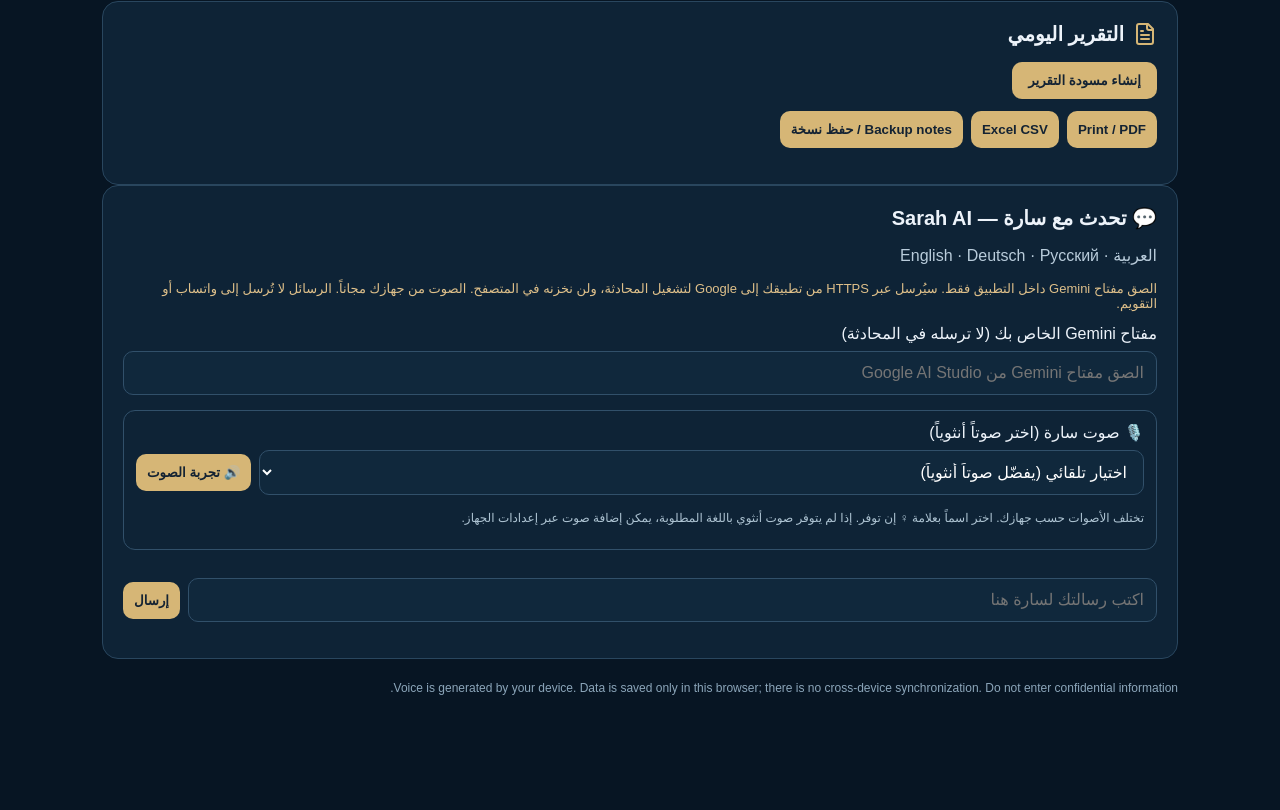
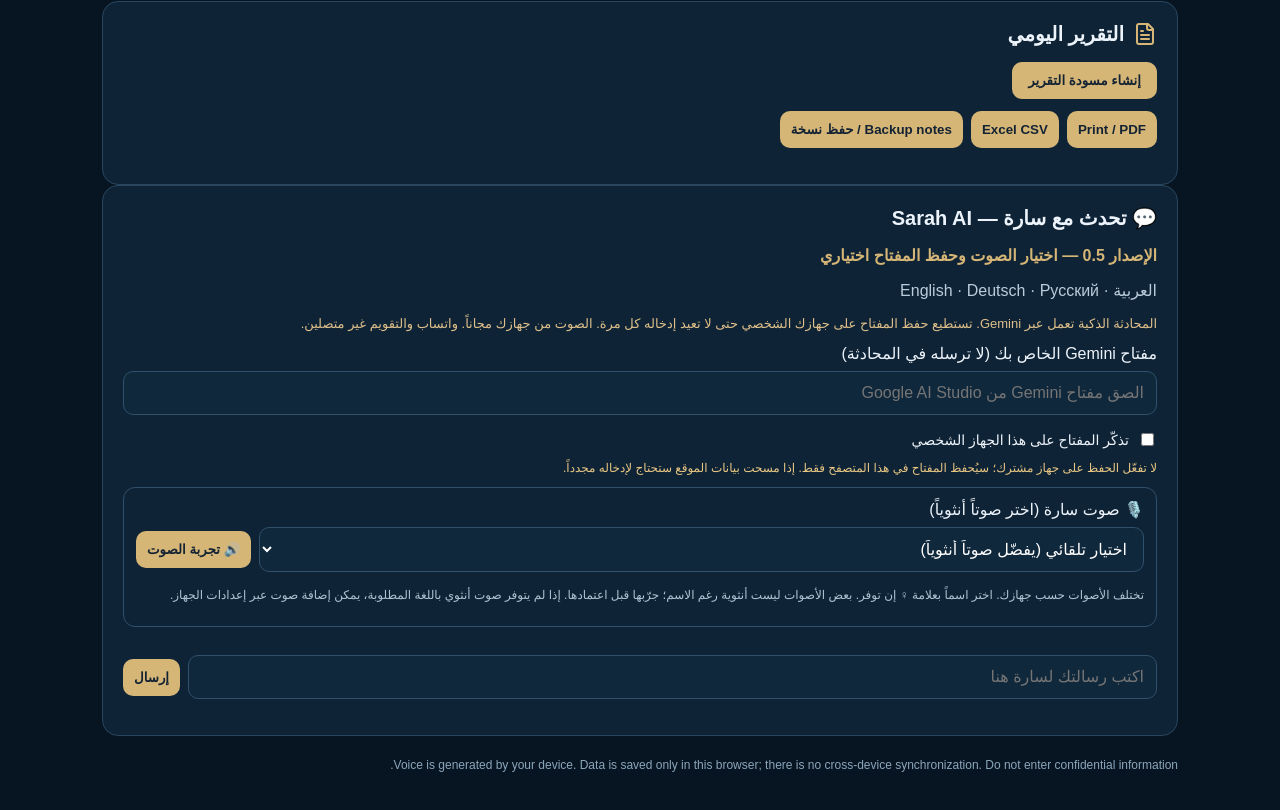
Before and after one commit to tariqbarhoom1-max/Sara, a Next.js app: page / in a window 1280 px wide. Shown: the part 694-1504 px from the top of the page. Before the commit the page ends 1433 px from the top, so only its background shows below. Built offline with nearby package versions, Linux system fonts and the light colour scheme.

Commit message:
Let private-device users remember Gemini key optionally; improve voice preview and add visible version

```diff
--- a/app/SarahChat.tsx
+++ b/app/SarahChat.tsx
@@ -1,13 +1,15 @@
 'use client';
 import {useState,useRef,useEffect} from 'react';
 type Msg={role:'user'|'assistant';content:string};
-export default function SarahChat(){const [geminiKey,setGeminiKey]=useState('');const [entry,setEntry]=useState('');const [messages,setMessages]=useState<Msg[]>([]);const [busy,setBusy]=useState(false);const [error,setError]=useState('');const [speaking,setSpeaking]=useState(false);const [voiceStatus,setVoiceStatus]=useState('');const utteranceRef=useRef<SpeechSynthesisUtterance|null>(null);const [availableVoices,setAvailableVoices]=useState<SpeechSynthesisVoice[]>([]);const [preferredVoice,setPreferredVoice]=useState('');
-useEffect(()=>{if(!('speechSynthesis' in window))return;const sync=()=>setAvailableVoices(window.speechSynthesis.getVoices());sync();window.speechSynthesis.addEventListener?.('voiceschanged',sync);try{setPreferredVoice(localStorage.getItem('sarah.voice')||'')}catch{}return()=>{window.speechSynthesis.removeEventListener?.('voiceschanged',sync)}},[]);
+export default function SarahChat(){const [geminiKey,setGeminiKey]=useState('');const [rememberKey,setRememberKey]=useState(false);const [entry,setEntry]=useState('');const [messages,setMessages]=useState<Msg[]>([]);const [busy,setBusy]=useState(false);const [error,setError]=useState('');const [speaking,setSpeaking]=useState(false);const [voiceStatus,setVoiceStatus]=useState('');const utteranceRef=useRef<SpeechSynthesisUtterance|null>(null);const [availableVoices,setAvailableVoices]=useState<SpeechSynthesisVoice[]>([]);const [preferredVoice,setPreferredVoice]=useState('');
+useEffect(()=>{if(!('speechSynthesis' in window))return;const sync=()=>setAvailableVoices(window.speechSynthesis.getVoices());sync();window.speechSynthesis.addEventListener?.('voiceschanged',sync);try{setPreferredVoice(localStorage.getItem('sarah.voice')||'');const saved=localStorage.getItem('sarah.gemini.key');if(saved){setGeminiKey(saved);setRememberKey(true)}}catch{}return()=>{window.speechSynthesis.removeEventListener?.('voiceschanged',sync)}},[]);
 const women=['laila','layla','leila','samantha','karen','moira','tessa','ava','allison','victoria','serena','susan','zira','anna','helena','katja','milena','irina','olga','female','woman','zahra','amira','mariam','nora','lucia','mónica','monica','fiona','alice','joana','martha'];
 function rankVoice(v:SpeechSynthesisVoice,lang:string){const name=v.name.toLowerCase();return (v.lang.toLowerCase().startsWith(lang.slice(0,2).toLowerCase())?100:0)+(women.some(n=>name.includes(n))?25:0)+(v.localService?3:0)}
 function selectedFor(lang:string){const voices=window.speechSynthesis.getVoices();const selected=voices.find(v=>v.voiceURI===preferredVoice);if(selected&&selected.lang.slice(0,2).toLowerCase()===lang.slice(0,2).toLowerCase())return selected;return [...voices].filter(v=>v.lang.slice(0,2).toLowerCase()===lang.slice(0,2).toLowerCase()).sort((a,b)=>rankVoice(b,lang)-rankVoice(a,lang))[0]}
+function rememberChange(checked:boolean){setRememberKey(checked);try{if(checked&&geminiKey.trim()){localStorage.setItem('sarah.gemini.key',geminiKey.trim().replace(/\s+/g,''))}else{localStorage.removeItem('sarah.gemini.key')}}catch{setVoiceStatus('تعذر حفظ المفتاح على هذا الجهاز')}}
+function keyChange(key:string){setGeminiKey(key);setError('');if(rememberKey)try{localStorage.setItem('sarah.gemini.key',key.trim().replace(/\s+/g,''))}catch{}}
 function chooseVoice(uri:string){setPreferredVoice(uri);try{localStorage.setItem('sarah.voice',uri)}catch{}setVoiceStatus(uri?'تم اختيار الصوت. اضغط «تجربة الصوت» للاستماع.':'سيتم اختيار أفضل صوت متاح تلقائياً.')}
-function previewVoice(){speak('مرحباً، أنا سارة، مساعدتك الشخصية. سعيدة بالتحدث معك.')}
+function previewVoice(){const v=availableVoices.find(x=>x.voiceURI===preferredVoice);const code=v?.lang.slice(0,2).toLowerCase()||'ar';const sample=code==='en'?'Hello, I am Sarah, your personal assistant.':code==='de'?'Hallo, ich bin Sarah, Ihre persönliche Assistentin.':code==='ru'?'Здравствуйте, я Сара, ваш личный помощник.':'مرحباً، أنا سارة، مساعدتك الشخصية.';speak(sample)}
 async function send(){if(!entry.trim()||busy)return;const next=[...messages,{role:'user' as const,content:entry.trim()}].slice(-16);setBusy(true);setError('');try{const r=await fetch('/api/chat',{method:'POST',headers:{'Content-Type':'application/json','x-gemini-key':geminiKey.trim().replace(/\s+/g,'')},body:JSON.stringify({messages:next})});const data=await r.json();if(!r.ok)throw new Error(data.error==='GEMINI_KEY_REQUIRED'?'لم يصل المفتاح كاملاً. انسخه مجدداً من Google AI Studio ثم الصقه هنا':data.details||data.error);setMessages([...next,{role:'assistant',content:data.answer}]);setEntry('')}catch(e){setError(e instanceof Error?e.message:'تعذر الاتصال')}finally{setBusy(false)}}
 function speak(text:string){
  const synth=window.speechSynthesis;
@@ -25,7 +27,7 @@ function speak(text:string){
  utteranceRef.current=u;setError('');setVoiceStatus('جاري تشغيل الصوت...');
  synth.cancel();synth.speak(u);
 }
-return <section className="panel sarah-chat" dir="rtl"><h2>💬 تحدث مع سارة — Sarah AI</h2><p style={{color:'#b9ccdb'}}>العربية · English · Deutsch · Русский</p><p style={{fontSize:13,color:'#dfc08a'}}>الصق مفتاح Gemini داخل التطبيق فقط. سيُرسل عبر HTTPS من تطبيقك إلى Google لتشغيل المحادثة، ولن نخزنه في المتصفح. الصوت من جهازك مجاناً. الرسائل لا تُرسل إلى واتساب أو التقويم.</p><label>مفتاح Gemini الخاص بك (لا ترسله في المحادثة)</label><input style={{display:'block',width:'100%',margin:'8px 0 15px'}} type="password" autoComplete="off" value={geminiKey} onChange={e=>{setGeminiKey(e.target.value);setError('')}} placeholder="الصق مفتاح Gemini من Google AI Studio"/><div style={{margin:'12px 0',padding:12,border:'1px solid #31506a',borderRadius:12}}>
+return <section className="panel sarah-chat" dir="rtl"><h2>💬 تحدث مع سارة — Sarah AI</h2><p style={{color:"#d6b676",fontWeight:700}}>الإصدار 0.5 — اختيار الصوت وحفظ المفتاح اختياري</p><p style={{color:'#b9ccdb'}}>العربية · English · Deutsch · Русский</p><p style={{fontSize:13,color:'#dfc08a'}}>المحادثة الذكية تعمل عبر Gemini. تستطيع حفظ المفتاح على جهازك الشخصي حتى لا تعيد إدخاله كل مرة. الصوت من جهازك مجاناً. واتساب والتقويم غير متصلين.</p><label>مفتاح Gemini الخاص بك (لا ترسله في المحادثة)</label><input style={{display:'block',width:'100%',margin:'8px 0 15px'}} type="password" autoComplete="off" value={geminiKey} onChange={e=>keyChange(e.target.value)} placeholder="الصق مفتاح Gemini من Google AI Studio"/><label style={{display:'flex',alignItems:'center',gap:8,margin:'8px 0 12px',fontSize:14}}><input type="checkbox" checked={rememberKey} onChange={e=>rememberChange(e.target.checked)}/>تذكّر المفتاح على هذا الجهاز الشخصي</label><p style={{fontSize:12,color:'#e9c783'}}>لا تفعّل الحفظ على جهاز مشترك؛ سيُحفظ المفتاح في هذا المتصفح فقط. إذا مسحت بيانات الموقع ستحتاج لإدخاله مجدداً.</p><div style={{margin:'12px 0',padding:12,border:'1px solid #31506a',borderRadius:12}}>
 <label htmlFor="sarah-voice">🎙️ صوت سارة (اختر صوتاً أنثوياً)</label>
 <div className="entry" style={{marginTop:8,flexWrap:'wrap'}}>
 <select id="sarah-voice" value={availableVoices.some(v=>v.voiceURI===preferredVoice)?preferredVoice:''} onChange={e=>chooseVoice(e.target.value)} style={{flex:1,maxWidth:'none',minWidth:180}}>
@@ -34,5 +36,5 @@ return <section className="panel sarah-chat" dir="rtl"><h2>💬 تحدث مع س
 </select>
 <button type="button" onClick={previewVoice}>🔊 تجربة الصوت</button>
 </div>
-<p style={{fontSize:12,color:'#aec4d3'}}>تختلف الأصوات حسب جهازك. اختر اسماً بعلامة ♀ إن توفر. إذا لم يتوفر صوت أنثوي باللغة المطلوبة، يمكن إضافة صوت عبر إعدادات الجهاز.</p>
+<p style={{fontSize:12,color:'#aec4d3'}}>تختلف الأصوات حسب جهازك. اختر اسماً بعلامة ♀ إن توفر. بعض الأصوات ليست أنثوية رغم الاسم؛ جرّبها قبل اعتمادها. إذا لم يتوفر صوت أنثوي باللغة المطلوبة، يمكن إضافة صوت عبر إعدادات الجهاز.</p>
 </div><div style={{maxHeight:320,overflowY:'auto',display:'grid',gap:10}}>{messages.map((m,i)=><div key={i} style={{background:m.role==='assistant'?'#1c4058':'#152b3d',padding:12,borderRadius:12,whiteSpace:'pre-wrap'}}><strong>{m.role==='assistant'?'سارة':'أنت'}</strong><p>{m.content}</p>{m.role==='assistant'&&<button onClick={()=>speak(m.content)} disabled={busy} aria-label="Read reply aloud">{speaking?'⏹ إيقاف الصوت':'🔊 استمع إلى رد سارة'}</button>}</div>)}</div><p role="status" style={{color:'#d6b676',fontSize:13}}>{voiceStatus}</p><div className="entry" style={{marginTop:16}}><input style={{flex:1}} value={entry} onChange={e=>setEntry(e.target.value)} onKeyDown={e=>e.key==='Enter'&&send()} placeholder="اكتب رسالتك لسارة هنا"/><button onClick={send} disabled={busy||!entry.trim()}>{busy?'...':'إرسال'}</button></div>{error&&<p role="alert" style={{color:'#f4a8a8'}}>{error}</p>}</section>}
```
